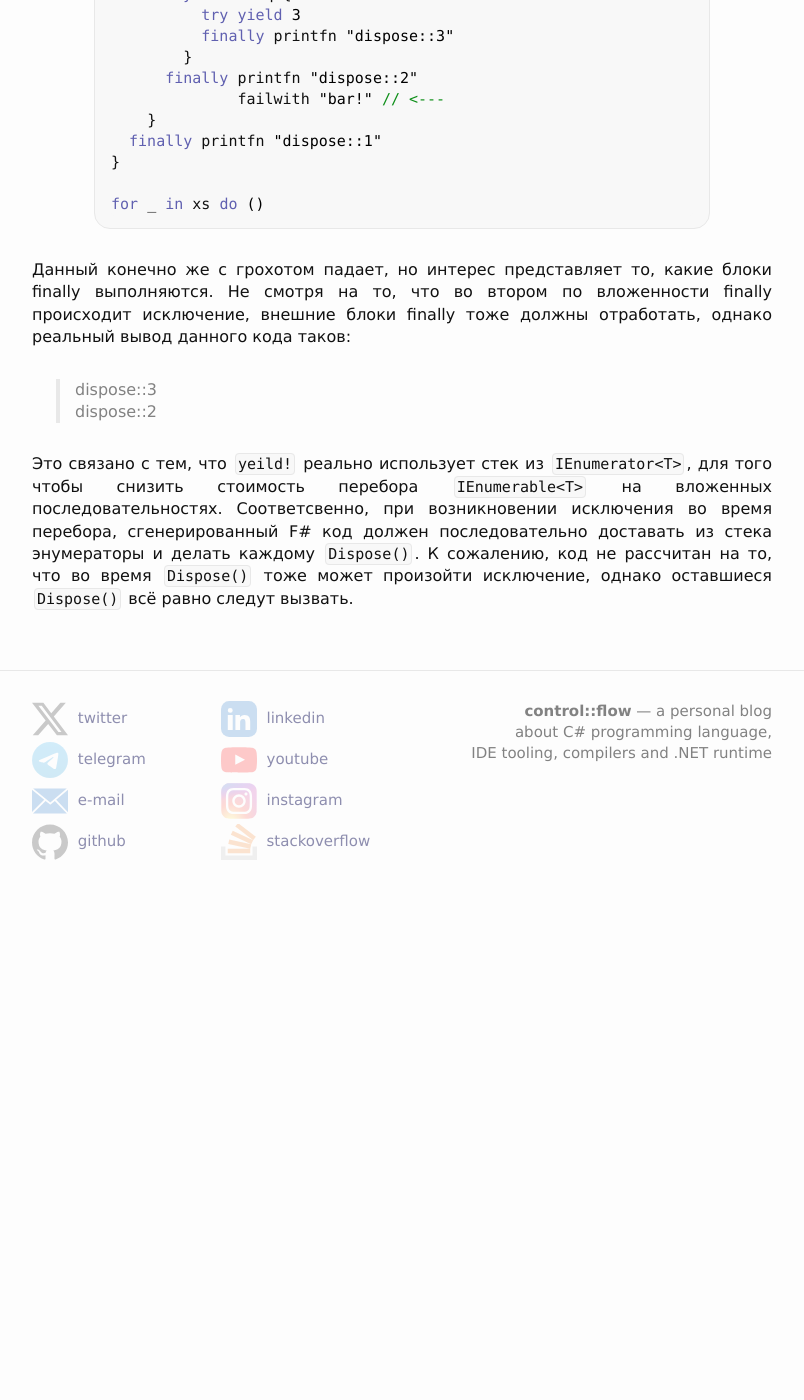
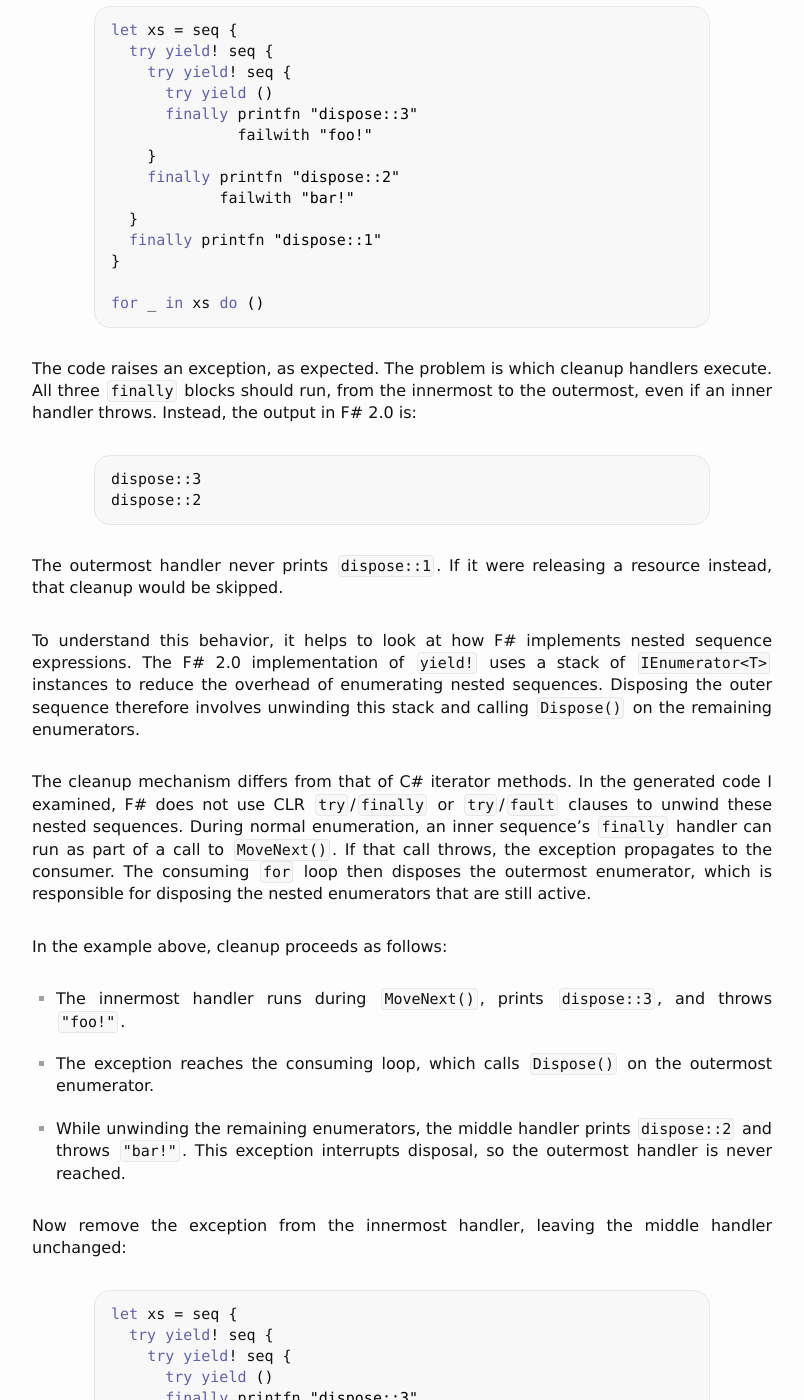
Before and after one commit to controlflow/controlflow.github.io, a Jekyll site: the page built from _posts/2010-10-08-f-sequence-expressions-bug.markdown, in a window 1280 px wide and 1400 px high, scrolled down 368 px. Shown: the whole window, without its empty margins (238-1042 px from the left). Built offline with Jekyll 4.4.1, drawn with Linux system fonts in a browser that asks for light colours; comment, search, counter and statistics services are not loaded; before the commit the page ends 1303 px from its top, so only the background shows below that; some of the changed text lies outside the part shown.

Commit message:
more translation

````diff
--- a/_posts/2010-10-08-f-sequence-expressions-bug.markdown
+++ b/_posts/2010-10-08-f-sequence-expressions-bug.markdown
@@ -1,33 +1,78 @@
 ---
 layout: post
-title: "F# sequence expressions bug"
+title: "Exception handling in F# 2.0 sequence expressions"
 date: 2010-10-08 10:58:23
 author: Aleksandr Shvedov
 tags: fsharp seq ienumerable dispose finally
 ---
-Нашёл занятный баг в F# 2.0:
+I encountered a cleanup bug in F# 2.0 sequence expressions: an exception thrown while disposing a nested enumerator can prevent an outer `finally` block from running. The behavior depends on whether the exception occurs while advancing the sequence or while disposing it.
+
+Consider this sequence expression, with three nested `try`/`finally` blocks:
 
 ```fsharp
 let xs = seq {
-  try yield 1
-    yield! seq {
-      try yield 2
-        yield! seq {
-          try yield 3
-          finally printfn "dispose::3"
-        }
-      finally printfn "dispose::2"
-              failwith "bar!" // <---
+  try yield! seq {
+    try yield! seq {
+      try yield ()
+      finally printfn "dispose::3"
+              failwith "foo!"
     }
+    finally printfn "dispose::2"
+            failwith "bar!"
+  }
   finally printfn "dispose::1"
 }
 
 for _ in xs do ()
 ```
 
-Данный конечно же с грохотом падает, но интерес представляет то, какие блоки finally выполняются. Не смотря на то, что во втором по вложенности finally происходит исключение, внешние блоки finally тоже должны отработать, однако реальный вывод данного кода таков:
+The code raises an exception, as expected. The problem is which cleanup handlers execute. All three `finally` blocks should run, from the innermost to the outermost, even if an inner handler throws. Instead, the output in F# 2.0 is:
 
-> dispose::3<br/>
-> dispose::2
+```text
+dispose::3
+dispose::2
+```
 
-Это связано с тем, что `yeild!` реально использует стек из `IEnumerator<T>`, для того чтобы снизить стоимость перебора `IEnumerable<T>` на вложенных последовательностях. Соответсвенно, при возникновении исключения во время перебора, сгенерированный F# код должен последовательно доставать из стека энумераторы и делать каждому `Dispose()`. К сожалению, код не рассчитан на то, что во время `Dispose()` тоже может произойти исключение, однако оставшиеся `Dispose()` всё равно следут вызвать.
+The outermost handler never prints `dispose::1`. If it were releasing a resource instead, that cleanup would be skipped.
+
+To understand this behavior, it helps to look at how F# implements nested sequence expressions. The F# 2.0 implementation of `yield!` uses a stack of `IEnumerator<T>` instances to reduce the overhead of enumerating nested sequences. Disposing the outer sequence therefore involves unwinding this stack and calling `Dispose()` on the remaining enumerators.
+
+The cleanup mechanism differs from that of C# iterator methods. In the generated code I examined, F# does not use CLR `try`/`finally` or `try`/`fault` clauses to unwind these nested sequences. During normal enumeration, an inner sequence's `finally` handler can run as part of a call to `MoveNext()`. If that call throws, the exception propagates to the consumer. The consuming `for` loop then disposes the outermost enumerator, which is responsible for disposing the nested enumerators that are still active.
+
+In the example above, cleanup proceeds as follows:
+
+1. The innermost handler runs during `MoveNext()`, prints `dispose::3`, and throws `"foo!"`.
+2. The exception reaches the consuming loop, which calls `Dispose()` on the outermost enumerator.
+3. While unwinding the remaining enumerators, the middle handler prints `dispose::2` and throws `"bar!"`. This exception interrupts disposal, so the outermost handler is never reached.
+
+Now remove the exception from the innermost handler, leaving the middle handler unchanged:
+
+```fsharp
+let xs = seq {
+  try yield! seq {
+    try yield! seq {
+      try yield ()
+      finally printfn "dispose::3"
+    }
+    finally printfn "dispose::2"
+            failwith "bar!"
+  }
+  finally printfn "dispose::1"
+}
+
+for _ in xs do ()
+```
+
+This version still throws `"bar!"`, but all three cleanup handlers execute:
+
+```text
+dispose::3
+dispose::2
+dispose::1
+```
+
+Here, the first two handlers run during calls to `MoveNext()`. The innermost handler completes normally; the middle handler then throws. When the consuming loop disposes the sequence, the outermost handler is still pending and runs successfully. There is no further exception to interrupt disposal.
+
+The distinction is between an exception that initiates disposal and one that occurs during disposal itself. The latter exposes the bug: unwinding the enumerator stack stops before all pending cleanup handlers have run.
+
+A correct implementation must continue invoking the remaining cleanup handlers even when one of them throws. Whether this can be fixed entirely in the F# standard library, without changes to the compiler-generated code, requires further investigation.
````
Also changed, not shown: _posts/2010-10-08-f-sequence-expressions-bug-part-2.markdown (deleted, +0 -60 lines).
